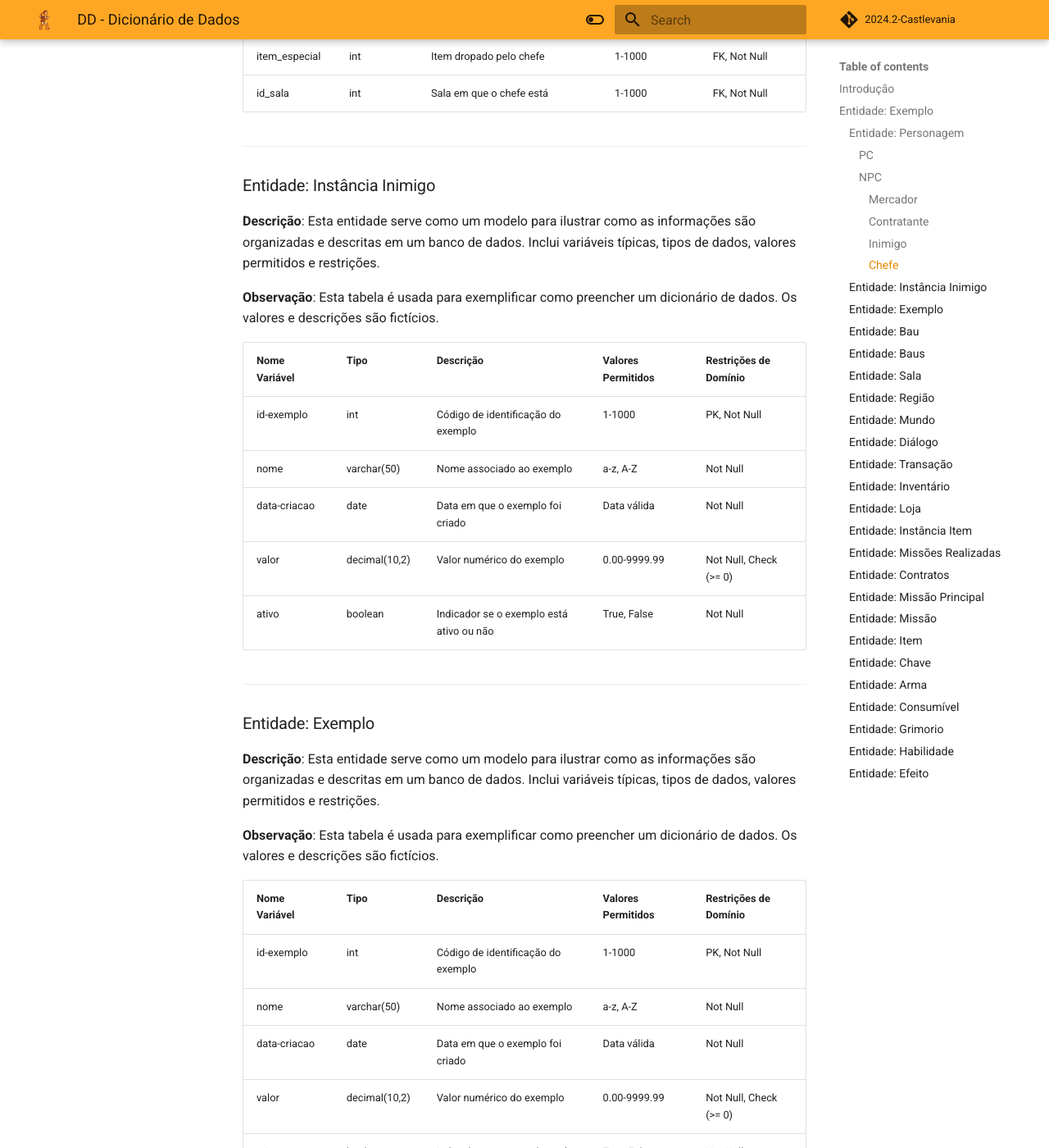
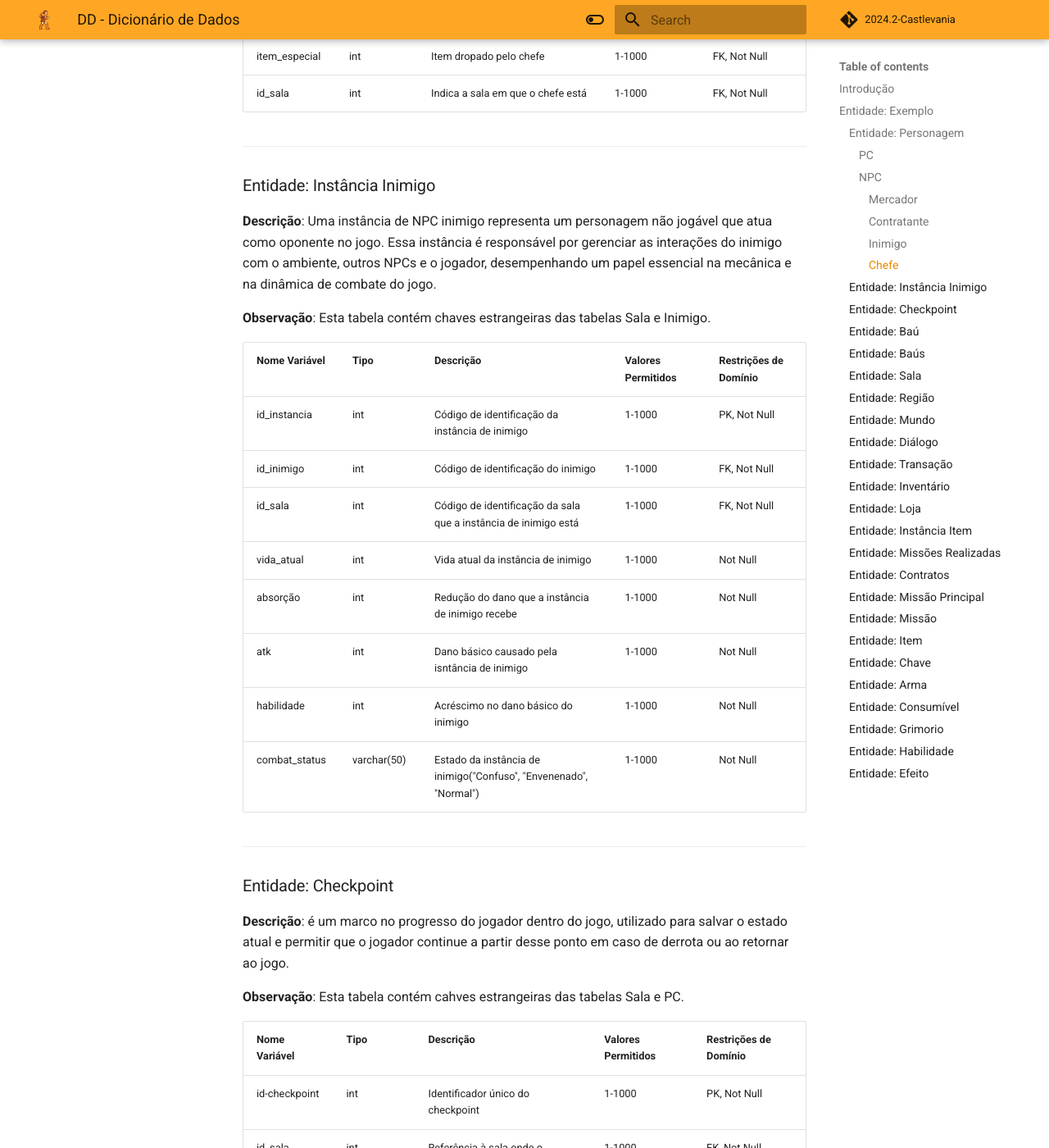
Before and after one commit to SBD1/2024.2-Castlevania, an MkDocs documentation site: the page built from docs/modulo1/dd.md, in a window 1280 px wide and 1400 px high, scrolled down 4210 px. Shown: the whole window at 82% size. Built offline with MkDocs 1.6.1 and Material for MkDocs 9.7.7, drawn with Linux system fonts in a browser that asks for light colours; comment, search, counter and statistics services are not loaded; some of the changed text lies outside the part shown.

Commit message:
docs(modulo1): update dd

```diff
--- a/docs/modulo1/dd.md
+++ b/docs/modulo1/dd.md
@@ -129,48 +129,50 @@ Um dicionário de dados é um recurso essencial na área da ciência de dados e
 | absorção      | int       | Redução do dano que o chefe recebe            | 1-1000        | Not Null               |
 | atk             | int | Dano básico causado pelo inimigo                   | 1-1000       | Not Null |
 | item_especial            | int    | Item dropado pelo chefe    | 1-1000        | FK, Not Null               |
-| id_sala            | int    | Sala em que o chefe está    | 1-1000        | FK, Not Null               |
+| id_sala            | int    | Indica a sala em que o chefe está    | 1-1000        | FK, Not Null               |
 
 ---
 
 ### Entidade: Instância Inimigo
 
-**Descrição**: Esta entidade serve como um modelo para ilustrar como as informações são organizadas e descritas em um banco de dados. Inclui variáveis típicas, tipos de dados, valores permitidos e restrições.
+**Descrição**: Uma instância de NPC inimigo representa um personagem não jogável que atua como oponente no jogo.
+Essa instância é responsável por gerenciar as interações do inimigo com o ambiente, outros NPCs e o jogador,
+desempenhando um papel essencial na mecânica e na dinâmica de combate do jogo.
 
-**Observação**: Esta tabela é usada para exemplificar como preencher um dicionário de dados. Os valores e descrições são fictícios.
+**Observação**: Esta tabela contém chaves estrangeiras das tabelas Sala e Inimigo.
 
 | Nome Variável     | Tipo       | Descrição                                  | Valores Permitidos | Restrições de Domínio |
 |-------------------|------------|--------------------------------------------|--------------------|------------------------|
-| id-exemplo        | int        | Código de identificação do exemplo           | 1-1000             | PK, Not Null           |
-| nome              | varchar(50)| Nome associado ao exemplo                  | a-z, A-Z           | Not Null               |
-| data-criacao      | date       | Data em que o exemplo foi criado            | Data válida        | Not Null               |
-| valor             | decimal(10,2)| Valor numérico do exemplo                   | 0.00-9999.99       | Not Null, Check (>= 0) |
-| ativo             | boolean    | Indicador se o exemplo está ativo ou não    | True, False        | Not Null               |
+| id_instancia        | int        | Código de identificação da instância de inimigo           | 1-1000             | PK, Not Null           |
+| id_inimigo        | int        | Código de identificação do inimigo           | 1-1000             | FK, Not Null           |
+| id_sala        | int        | Código de identificação da sala que a instância de inimigo está         | 1-1000             | FK, Not Null           |
+| vida_atual             | int| Vida atual da instância de inimigo                   | 1-1000       | Not Null |
+| absorção      | int       | Redução do dano que a instância de inimigo recebe            | 1-1000        | Not Null               |
+| atk             | int | Dano básico causado pela isntância de inimigo                   | 1-1000       | Not Null |
+| habilidade            | int    | Acréscimo no dano básico do inimigo    | 1-1000        | Not Null               |
+| combat_status              | varchar(50) | Estado da instância de inimigo("Confuso", "Envenenado", "Normal")                  | 1-1000           | Not Null               |
 
 ---
 
-### Entidade: Exemplo
+### Entidade: Checkpoint
 
-**Descrição**: Esta entidade serve como um modelo para ilustrar como as informações são organizadas e descritas em um banco de dados. Inclui variáveis típicas, tipos de dados, valores permitidos e restrições.
+**Descrição**: é um marco no progresso do jogador dentro do jogo, utilizado para salvar o estado atual e permitir que o jogador continue a partir desse ponto em caso de derrota ou ao retornar ao jogo.
 
-**Observação**: Esta tabela é usada para exemplificar como preencher um dicionário de dados. Os valores e descrições são fictícios.
+**Observação**: Esta tabela contém cahves estrangeiras das tabelas Sala e PC.
 
-| Nome Variável     | Tipo       | Descrição                                  | Valores Permitidos | Restrições de Domínio |
-|-------------------|------------|--------------------------------------------|--------------------|------------------------|
-| id-exemplo        | int        | Código de identificação do exemplo           | 1-1000             | PK, Not Null           |
-| nome              | varchar(50)| Nome associado ao exemplo                  | a-z, A-Z           | Not Null               |
-| data-criacao      | date       | Data em que o exemplo foi criado            | Data válida        | Not Null               |
-| valor             | decimal(10,2)| Valor numérico do exemplo                   | 0.00-9999.99       | Not Null, Check (>= 0) |
-| ativo             | boolean    | Indicador se o exemplo está ativo ou não    | True, False        | Not Null               |
-
+| Nome Variável     | Tipo           | Descrição                                    | Valores Permitidos         | Restrições de Domínio      |
+|-------------------|----------------|----------------------------------------------|----------------------------|----------------------------|
+| id-checkpoint     | int            | Identificador único do checkpoint            | 1-1000               | PK, Not Null               |
+| id_sala           | int            | Referência à sala onde o checkpoint está     | 1-1000  | FK, Not Null               |
+| id_pc             | int            | Referência ao personagem jogável associado   | 1-1000    | FK, Not Null               |
 
 ---
 
-### Entidade: Bau
+### Entidade: Baú
 
-**Descrição**: Baus contidos no jogo
+**Descrição**: Baús contidos no jogo
 
-**Observação**: Esta entidade irá armazenas os baus que o jogo oferece, tendo chave estrangeira na tabela Instância item
+**Observação**: Esta entidade irá armazenas os baús que o jogo oferece, tendo chave estrangeira na tabela Instância item
 
 | Nome Variável     | Tipo       | Descrição                                  | Valores Permitidos | Restrições de Domínio |
 |-------------------|------------|--------------------------------------------|--------------------|------------------------|
@@ -181,7 +183,7 @@ Um dicionário de dados é um recurso essencial na área da ciência de dados e
 
 ---
 
-### Entidade: Baus
+### Entidade: Baús
 
 **Descrição**: Baus contidos nas salas
 
@@ -191,8 +193,6 @@ Um dicionário de dados é um recurso essencial na área da ciência de dados e
 |-------------------|------------|--------------------------------------------|--------------------|------------------------|
 | id-sala   | int        | Código de identificação da sala     | 1-1000             | PK,FK, Not Null           |
 | id-bau   | int        | Código de identificação do bau     | 1-1000             | PK,FK, Not Null           |
-
-
 
 ---
 
@@ -301,7 +301,6 @@ Um dicionário de dados é um recurso essencial na área da ciência de dados e
 | id-mercador       | int       | Código de identificação de mercador        | 1-1000            | FK,Not Null           |
 | id-instancia-item    | int       | Código de identificação da instancia         | 1-1000            |FK, Not Null           |
 
-
 ---
 
 ### Entidade: Instância Item
@@ -328,7 +327,6 @@ Um dicionário de dados é um recurso essencial na área da ciência de dados e
 |-------------------|------------|--------------------------------------------|--------------------|------------------------|
 | id-missao      | int        | Código de identificação da missao         | 1-1000             | FK,PK, Not Null           |
 | id-pc      | int        | Código de identificação do personagem        | 1-1000             | FK,PK, Not Null           |
-
 
 ---
 
@@ -357,8 +355,6 @@ Um dicionário de dados é um recurso essencial na área da ciência de dados e
 | id-principal     | int        | Código de identificação da missao principal        | 1-1000             | Pk,FK, Not Null           |
 | id-dependencia      | int        | Código de identificação da missao principal dependente        | 1-1000             | FK, Not Null           |
 
-
-
 ---
 
 ### Entidade: Missão
@@ -373,7 +369,6 @@ Um dicionário de dados é um recurso essencial na área da ciência de dados e
 | nome       | varchar(50)       | nome da missao        | a-z, A-Z            | Not Null           |
 | qnt_xp       | int       | experiencia que a missão oferece de recompensa        | 1-1000           | Not Null           |
 | descricao      | varchar(200)       | detalhes da missão       | a-z, A-Z            | Not Null           |
-
 
 ---
 
@@ -390,6 +385,7 @@ Um dicionário de dados é um recurso essencial na área da ciência de dados e
 | nome       | varchar(50)       | nome do item         | a-z, A-Z            | Not Null           |
 | preço       | varchar(50)       | valor do item         | a-z, A-Z            | Not Null           |
 | eh_unico      | varchar(50)       | informação se é um unico item        | a-z, A-Z            | Not Null           |
+
 ---
 
 ### Entidade: Chave
@@ -428,6 +424,7 @@ Um dicionário de dados é um recurso essencial na área da ciência de dados e
 |-------------------|------------|--------------------------------------------|--------------------|------------------------|
 | id-grimorio        | int        | Código de identificação do item          | 1-1000             | Fk, Not Null           |
 | efeito        | int        | Código de identificação do efeito          | 1-1000             | Fk, Not Null           |
+
 ---
 
 ### Entidade: Grimorio
@@ -455,6 +452,7 @@ Esta entidade vem de uma especialização da tabela Item, com umc a chave | Nome
 | efeito            | varchar(50)| efeito relacionado a habilidade                   | a-z, A-Z        | Not Null |
 | tipo            | varchar(50)   | tipo da habilidade    | a-z, A-Z         | Not Null               |
 | custo         | varchar(50)   | valor da habilidade   | a-z, A-Z         | Not Null               |
+
 ---
 
 ### Entidade: Efeito
```
